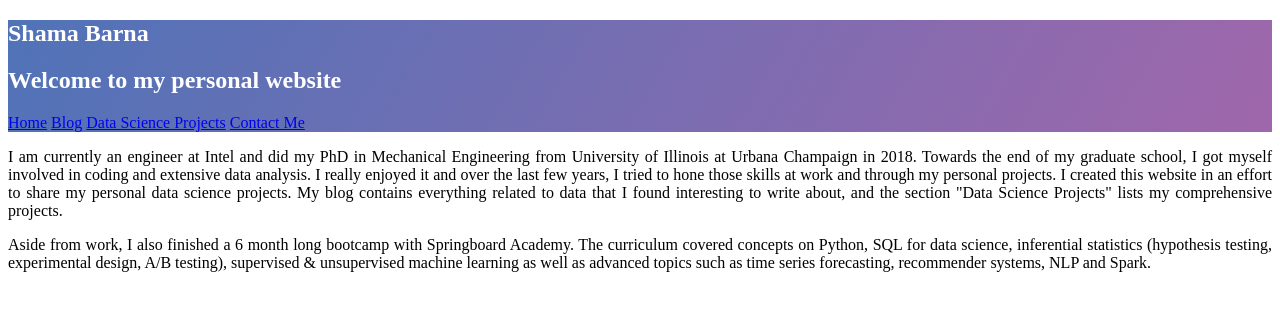
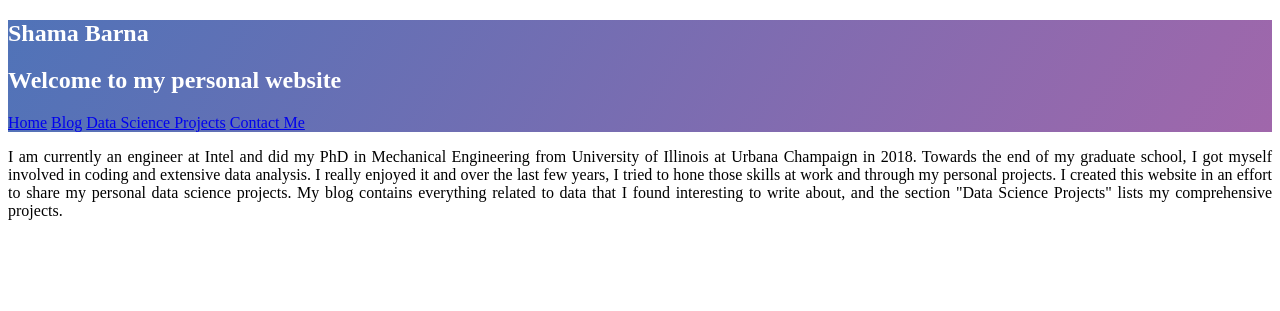
Before and after one commit to shamafarabi/shama.github.io, a Jekyll site: the page built from index.md, in a window 1280 px wide. Shown: the top 311 px of the page. Built offline with Jekyll 4.4.1, drawn with Linux system fonts in a browser that asks for light colours; nearby versions of some CDN libraries.

Commit message:
Update index.md

```diff
--- a/index.md
+++ b/index.md
@@ -5,7 +5,3 @@ layout: default
 
 I am currently an engineer at Intel and did my PhD in Mechanical Engineering from University of Illinois at Urbana Champaign in 2018. Towards the end of my graduate school, I got myself involved in coding and extensive data analysis. I really enjoyed it and over the last few years, I tried to hone those skills at work and through my personal projects. I created this website in an effort to share my personal data science projects. My blog contains everything related to data that I found interesting to write about, and the section  "Data Science Projects" lists my comprehensive projects.
 </p>
-
-<p style='text-align: justify;'>
-Aside from work, I also finished a 6 month long bootcamp with Springboard Academy. The curriculum covered concepts on Python, SQL for data science, inferential statistics (hypothesis testing, experimental design, A/B testing), supervised & unsupervised machine learning as well as advanced topics such as time series forecasting, recommender systems, NLP and Spark.
-</p>
```
